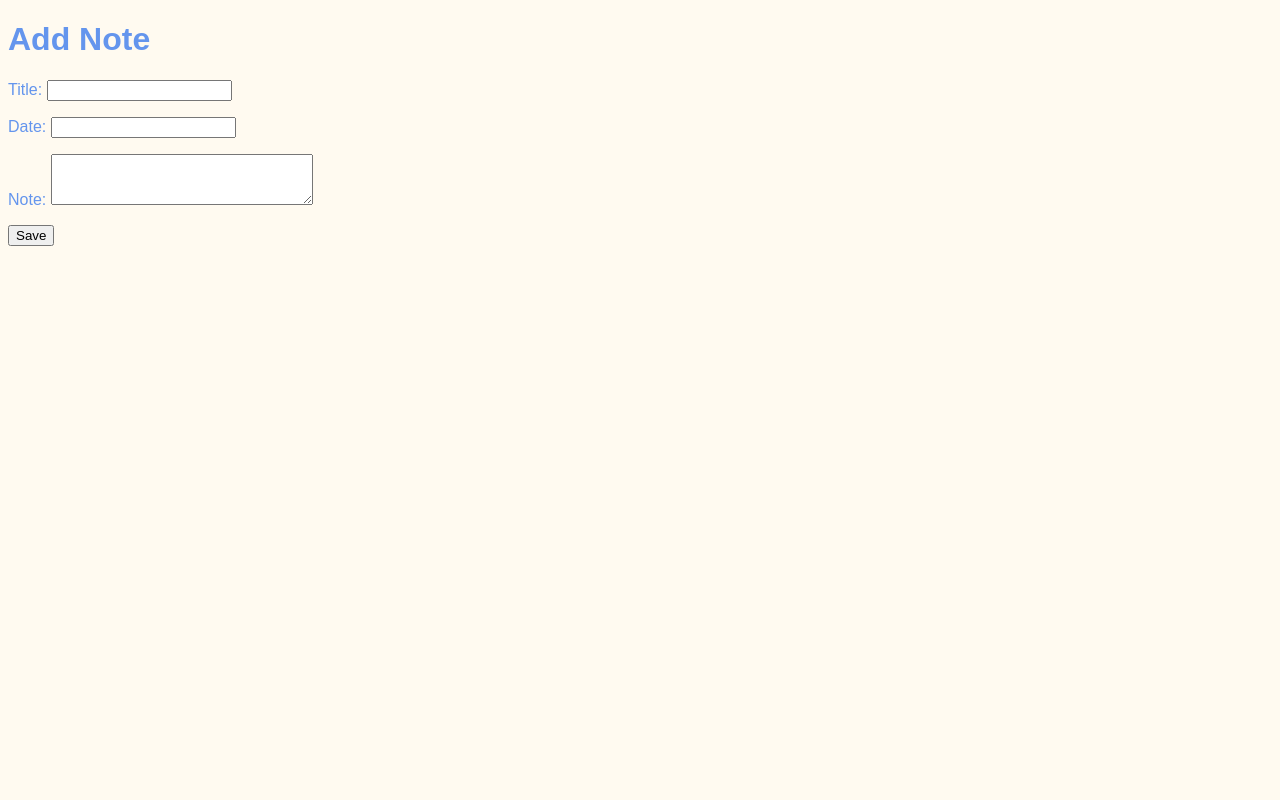
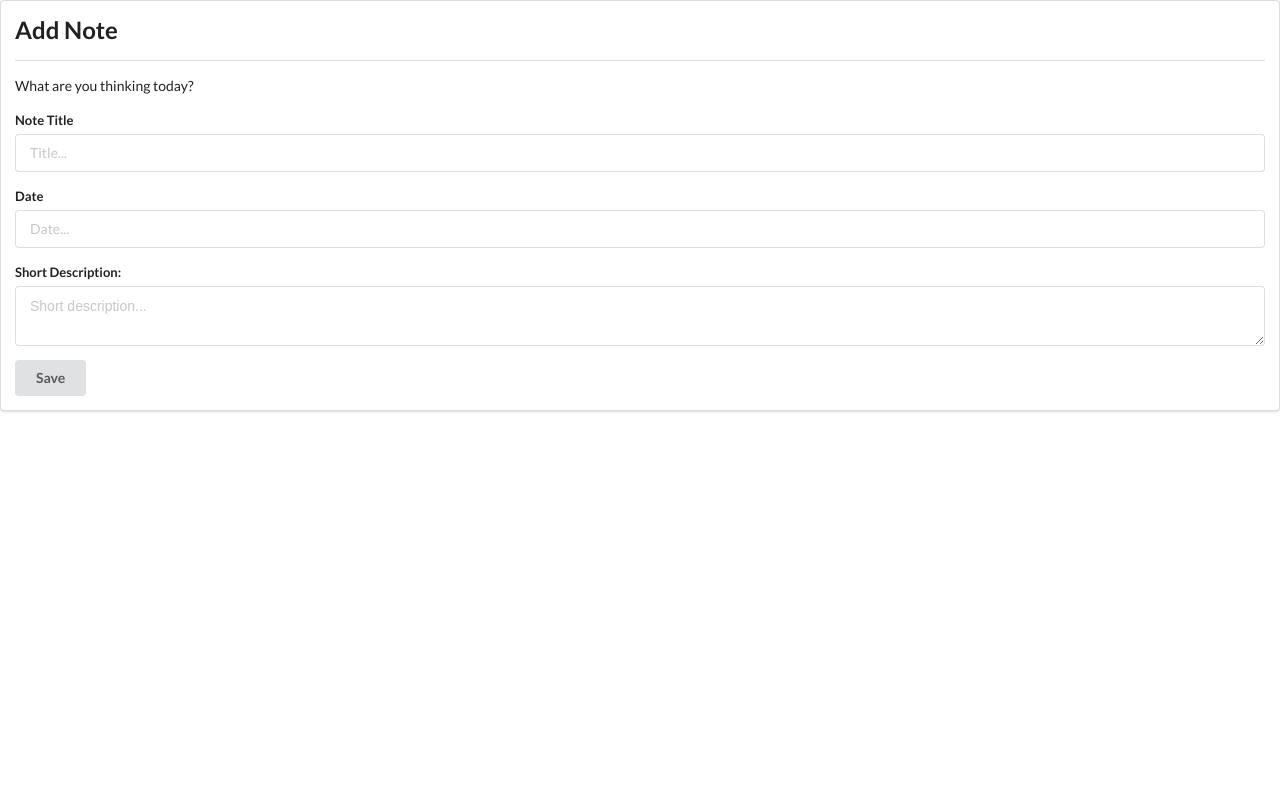
Before and after one commit to lpzraf/flask-note-taking-app, a Flask app: page /add_note in a window 1280 px wide. Run offline with Flask 2, Linux system fonts and the light colour scheme.

Commit message:
Added segment ui and started styling the add_note template

```diff
--- a/static/style.css
+++ b/static/style.css
@@ -1,5 +1,5 @@
-body {
+/* body {
     font-family: sans-serif;
     color: cornflowerblue;
     background-color: floralwhite;
-}
+} */
--- a/templates/add_note.html
+++ b/templates/add_note.html
@@ -3,11 +3,26 @@
 {% block title %}Add a note{% endblock %}
 
 {% block content %}
-    <h1>Add Note</h1>
-    <form method="POST">
-        <p>Title: <input type="text" name="title"></p>
-        <p>Date: <input type="text" name="date"></p>
-        <p>Note: <textarea rows="3" cols="30" name="note_body"></textarea></p>
-        <button type="submit">Save</button>
-    </form>
+<div class="ui segment">
+    <h2 class="ui left floated header">Add Note</h2>
+    <div class="ui clearing divider"></div>
+    <p>What are you thinking today?</p>
+
+    <form class="ui form" method="POST">
+        <div class="field">
+          <label>Note Title</label>
+          <input type="text" name="title" placeholder="Title...">
+        </div>
+        <div class="field">
+          <label>Date</label>
+          <input type="text" name="date" placeholder="Date...">
+        </div>
+        <div class="field">
+          <label>Short Description: </label>
+          <textarea rows="2" type="text" name="note_body" placeholder="Short description..."></textarea>
+        </div>
+        <button class="ui button" type="submit">Save</button>
+      </form>
+</div>
+
 {% endblock %}
--- a/templates/base.html
+++ b/templates/base.html
@@ -4,8 +4,8 @@
     <meta charset="UTF-8">
     <meta name="viewport" content="width=device-width, initial-scale=1.0">
     <title>Note-Taking App - {% block title %}{% endblock %}</title>
-        <link rel="stylesheet"
-            href="{{ url_for('static', filename='style.css') }}">
+    <link rel="stylesheet" href="{{ url_for('static', filename='style.css') }}">
+    <link rel="stylesheet" href="https://cdnjs.cloudflare.com/ajax/libs/semantic-ui/2.4.1/semantic.min.css">
 </head>
 <body>
     {% block content %}
--- a/templates/note.html
+++ b/templates/note.html
@@ -21,6 +21,6 @@
             </button>
         {% endif %}
     </p>
-    <a href="{{ url_for('remove_note', index=index)}}">Visit the Remove Note Page</a>
+    <a href="{{ url_for('remove_note', index=index)}}">Remove Note</a>
 
 {% endblock %}
```
Also changed, not shown: notes_data_db.json (+1 -1 lines).
